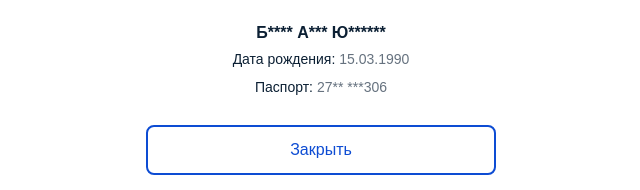
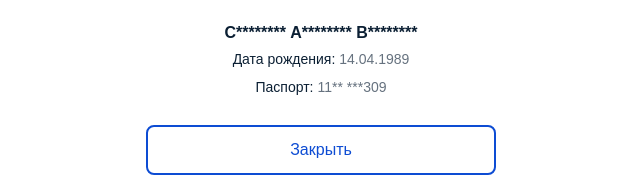
Before and after one commit to gosuslugiarh/covid-cert-verify-9390000063473635-lang-ru-ck-78bh5ar9a552b2244be235j28h5t2hfr, a plain HTML site: page index.html in a window 1280 px wide. Shown: the part 348-538 px from the top of the page, 319-959 px from the left. Drawn offline with Linux system fonts and the light colour scheme; a script that the page names is missing; a web font is replaced by a local one.

Commit message:
Update and rename Портал государственных услуг Российской Федерации.html to index.html

```diff
--- a/Портал государственных услуг Российской Федерации.html
+++ b/index.html
@@ -20,4 +20,4 @@
                   <div class="small-text gray mr-4">Действует до: </div>
                   <div class="small-text gray">19.10.2022</div>
                 </div>
-            </div><div class="person-data person-data-attrs mt-24"><div class="mb-4 person-data-wrap attr-wrap"><div class="small-text mb-4 mr-4 attr-title hide">ФИО: </div><div class="attrValue title-h6 bold text-center">Б**** А*** Ю******</div></div><div class="mb-4 person-data-wrap attr-wrap"><div class="small-text mb-4 mr-4 attr-title">Дата рождения: </div><div class="attrValue small-text gray">15.03.1990</div></div><div class="mb-4 person-data-wrap attr-wrap"><div class="small-text mb-4 mr-4 attr-title">Паспорт: </div><div class="attrValue small-text gray">27** ***306</div></div></div><div class="mt-24"><a href="https://www.gosuslugi.ru/" class="button close">Закрыть</a> <a download="" rel="noopener" target="_blank" class="button download hide"></a></div></div></div></body></html>
+            </div><div class="person-data person-data-attrs mt-24"><div class="mb-4 person-data-wrap attr-wrap"><div class="small-text mb-4 mr-4 attr-title hide">ФИО: </div><div class="attrValue title-h6 bold text-center">С******** А******** В********</div></div><div class="mb-4 person-data-wrap attr-wrap"><div class="small-text mb-4 mr-4 attr-title">Дата рождения: </div><div class="attrValue small-text gray">14.04.1989</div></div><div class="mb-4 person-data-wrap attr-wrap"><div class="small-text mb-4 mr-4 attr-title">Паспорт: </div><div class="attrValue small-text gray">11** ***309</div></div></div><div class="mt-24"><a href="https://www.gosuslugi.ru/" class="button close">Закрыть</a> <a download="" rel="noopener" target="_blank" class="button download hide"></a></div></div></div></body></html>
```
